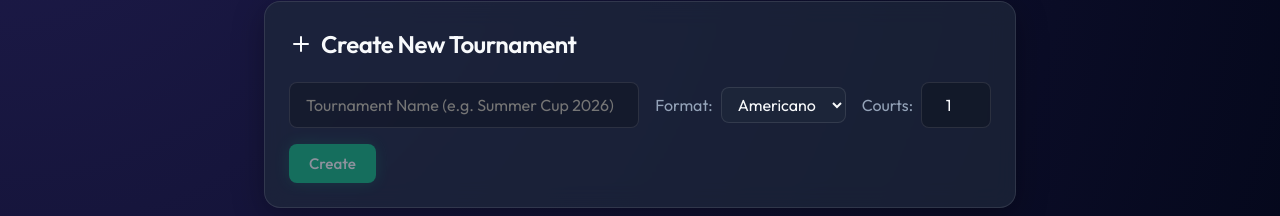
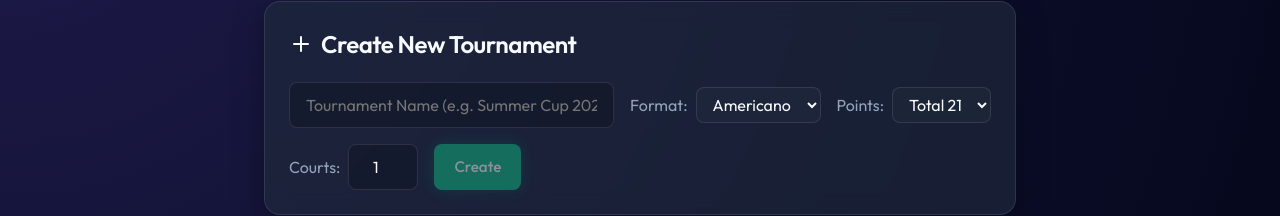
Before and after one commit to fzgitara/baper-padel, a React (Vite) app: page / in a window 1280 px wide. Shown: the part 204-420 px from the top of the page. Built offline with nearby package versions, Linux system fonts and the light colour scheme; no server answers; the database is empty.

Commit message:
feat: add configurable points mode for tournaments with total-21 and free scoring options

```diff
--- a/src/components/Dashboard.tsx
+++ b/src/components/Dashboard.tsx
@@ -7,7 +7,7 @@ export function Dashboard() {
 
   if (!activeTournament) return null;
 
-  const { status, players, matches, totalCourts, format } = activeTournament;
+  const { status, players, matches, totalCourts, format, pointsMode } = activeTournament;
   const activePlayers = players.filter(p => p.active).length;
   const totalMatches = matches.length;
   const completedMatches = matches.filter(m => m.status === 'completed').length;
@@ -64,6 +64,12 @@ export function Dashboard() {
           <div style={{ fontSize: '1.5rem', fontWeight: 700, color: 'var(--text-primary)', textTransform: 'capitalize' }}>{format}</div>
           <div style={{ color: 'var(--text-muted)', fontSize: '0.9rem', textTransform: 'uppercase' }}>Format</div>
         </div>
+        <div style={{ background: 'rgba(0,0,0,0.2)', padding: '20px', borderRadius: '12px', textAlign: 'center' }}>
+          <div style={{ fontSize: '1.5rem', fontWeight: 700, color: 'var(--text-primary)' }}>
+            {pointsMode === 'free' ? 'Free' : '21'}
+          </div>
+          <div style={{ color: 'var(--text-muted)', fontSize: '0.9rem', textTransform: 'uppercase' }}>Points</div>
+        </div>
       </div>
 
       <div className="flex justify-center gap-4" style={{ marginTop: '10px' }}>
--- a/src/components/HomeScreen.tsx
+++ b/src/components/HomeScreen.tsx
@@ -8,15 +8,17 @@ export function HomeScreen() {
   const [newTournamentName, setNewTournamentName] = useState('');
   const [totalCourts, setTotalCourts] = useState(1);
   const [format, setFormat] = useState<'americano' | 'mexicano'>('americano');
+  const [pointsMode, setPointsMode] = useState<'total21' | 'free'>('total21');
   const { tournaments, createTournament, deleteTournament } = useTournamentStore();
 
   const handleCreate = async (e: React.FormEvent) => {
     e.preventDefault();
     if (newTournamentName.trim()) {
-      const id = await createTournament(newTournamentName.trim(), totalCourts, format);
+      const id = await createTournament(newTournamentName.trim(), totalCourts, format, pointsMode);
       setNewTournamentName('');
       setTotalCourts(1);
       setFormat('americano');
+      setPointsMode('total21');
       navigate(`/tournament/${id}`);
     }
   };
@@ -56,6 +58,18 @@ export function HomeScreen() {
             >
               <option value="americano">Americano</option>
               <option value="mexicano">Mexicano</option>
+            </select>
+          </div>
+          <div className="flex items-center gap-2">
+            <span style={{ color: 'var(--text-muted)' }}>Points:</span>
+            <select
+              className="input"
+              style={{ cursor: 'pointer', background: 'var(--bg-card)', color: 'var(--text-primary)', border: '1px solid var(--border-light)', padding: '6px 12px' }}
+              value={pointsMode}
+              onChange={(e) => setPointsMode(e.target.value as 'total21' | 'free')}
+            >
+              <option value="total21">Total 21</option>
+              <option value="free">Free</option>
             </select>
           </div>
           <div className="flex items-center gap-2">
@@ -105,12 +119,15 @@ export function HomeScreen() {
                       {new Date(t.createdAt).toLocaleDateString('en-GB')}
                     </span>
                   </div>
-                  <div className="flex items-center gap-4 text-muted" style={{ fontSize: '0.9rem', color: 'var(--text-muted)' }}>
+                  <div className="flex items-center gap-4 text-muted" style={{ fontSize: '0.9rem', color: 'var(--text-muted)', flexWrap: 'wrap' }}>
                     <span className={`badge ${t.status === 'active' ? 'badge-completed' : 'badge-pending'}`}>
                       {t.status.toUpperCase()}
                     </span>
                     <span className="badge" style={{ background: 'rgba(255,255,255,0.08)', color: 'var(--text-primary)', textTransform: 'capitalize' }}>
                       {t.format || 'americano'}
+                    </span>
+                    <span className="badge" style={{ background: 'rgba(255,255,255,0.06)', color: 'var(--text-muted)', textTransform: 'capitalize' }}>
+                      {t.pointsMode === 'free' ? 'Free Points' : '21 pts'}
                     </span>
                     <span>{t.players.filter(p => p.active).length} Players</span>
                   </div>
--- a/src/components/MatchList.tsx
+++ b/src/components/MatchList.tsx
@@ -7,7 +7,7 @@ export function MatchList() {
   const activeTournament = tournaments.find(t => t.id === activeTournamentId);
 
   if (!activeTournament) return null;
-  const { matches, players, status } = activeTournament;
+  const { matches, players, status, pointsMode } = activeTournament;
 
   const getPlayerName = (id: string) => players.find(p => p.id === id)?.name || 'Unknown';
 
@@ -103,6 +103,7 @@ export function MatchList() {
                       getPlayerName={getPlayerName}
                       getPlayerLabel={getPlayerLabel}
                       hasPartneredBefore={hasPartneredBefore}
+                      pointsMode={pointsMode}
                       onSave={(s1: number, s2: number) => updateScore(match.id, s1, s2)}
                       onSwap={swapMatchPlayer}
                     />
@@ -168,7 +169,7 @@ export function MatchList() {
   );
 }
 
-function MatchCard({ match, players, getPlayerLabel, hasPartneredBefore, onSave, onSwap }: any) {
+function MatchCard({ match, players, getPlayerLabel, hasPartneredBefore, pointsMode, onSave, onSwap }: any) {
   const [s1, setS1] = useState('');
   const [s2, setS2] = useState('');
 
@@ -183,11 +184,13 @@ function MatchCard({ match, players, getPlayerLabel, hasPartneredBefore, onSave,
   const handleS1Change = (e: React.ChangeEvent<HTMLInputElement>) => {
     const val = e.target.value;
     setS1(val);
-    if (val !== '') {
+    if (pointsMode === 'total21' && val !== '') {
       const num = parseInt(val, 10);
       if (!isNaN(num) && num >= 0 && num <= 21) {
         setS2((21 - num).toString());
       }
+    } else if (pointsMode !== 'total21') {
+      // free mode: no auto-fill
     } else {
       setS2('');
     }
@@ -196,11 +199,13 @@ function MatchCard({ match, players, getPlayerLabel, hasPartneredBefore, onSave,
   const handleS2Change = (e: React.ChangeEvent<HTMLInputElement>) => {
     const val = e.target.value;
     setS2(val);
-    if (val !== '') {
+    if (pointsMode === 'total21' && val !== '') {
       const num = parseInt(val, 10);
       if (!isNaN(num) && num >= 0 && num <= 21) {
         setS1((21 - num).toString());
       }
+    } else if (pointsMode !== 'total21') {
+      // free mode: no auto-fill
     } else {
       setS1('');
     }
@@ -273,7 +278,7 @@ function MatchCard({ match, players, getPlayerLabel, hasPartneredBefore, onSave,
             value={s1}
             onChange={handleS1Change}
             min="0"
-            max="21"
+            {...(pointsMode === 'total21' ? { max: 21 } : {})}
           />
           <span style={{ color: 'var(--text-muted)' }}>-</span>
           <input
@@ -283,7 +288,7 @@ function MatchCard({ match, players, getPlayerLabel, hasPartneredBefore, onSave,
             value={s2}
             onChange={handleS2Change}
             min="0"
-            max="21"
+            {...(pointsMode === 'total21' ? { max: 21 } : {})}
           />
         </div>
 
--- a/src/lib/types.ts
+++ b/src/lib/types.ts
@@ -29,6 +29,7 @@ export interface Tournament {
   matches: Match[];
   status: 'setup' | 'active' | 'completed';
   format: 'americano' | 'mexicano';
+  pointsMode: 'total21' | 'free';
 }
 
 export interface TournamentStoreState {
--- a/src/store/tournamentStore.ts
+++ b/src/store/tournamentStore.ts
@@ -1,12 +1,12 @@
 import { create } from 'zustand';
 import { v4 as uuidv4 } from 'uuid';
 import type { Player, Tournament, Match, TournamentStoreState } from '../lib/types';
-import { generateRounds } from '../lib/matchmaking';
+import { generateRounds, generateSingleMatch as generateSingleMatchUtil } from '../lib/matchmaking';
 import { supabase } from '../utils/supabase';
 
 interface TournamentActions {
   init: () => Promise<void>;
-  createTournament: (name: string, totalCourts: number, format: 'americano' | 'mexicano') => Promise<string>;
+  createTournament: (name: string, totalCourts: number, format: 'americano' | 'mexicano', pointsMode: 'total21' | 'free') => Promise<string>;
   deleteTournament: (id: string) => Promise<void>;
   setActiveTournament: (id: string | null) => void;
   updateTotalCourts: (courts: number) => Promise<void>;
@@ -68,14 +68,15 @@ export const useTournamentStore = create<TournamentStoreState & TournamentAction
         status: t.status,
         players: playersForT,
         matches: dbMatches.filter((m: any) => m.tournament_id === t.id),
-        format: t.format || 'americano'
+        format: t.format || 'americano',
+        pointsMode: (t.points_mode as 'total21' | 'free') || 'total21'
       };
     });
 
     set({ tournaments: assembledTournaments, globalPlayers: dbPlayers, isInitialized: true });
   },
 
-  createTournament: async (name, totalCourts, format) => {
+  createTournament: async (name, totalCourts, format, pointsMode) => {
     const id = uuidv4();
     const createdAt = Date.now();
 
@@ -88,7 +89,8 @@ export const useTournamentStore = create<TournamentStoreState & TournamentAction
       players: [],
       matches: [],
       status: 'setup',
-      format
+      format,
+      pointsMode
     };
 
     set((state) => ({
@@ -103,7 +105,8 @@ export const useTournamentStore = create<TournamentStoreState & TournamentAction
       created_at: createdAt,
       total_courts: totalCourts,
       status: 'setup',
-      format
+      format,
+      points_mode: pointsMode
     });
 
     return id;
@@ -324,21 +327,20 @@ export const useTournamentStore = create<TournamentStoreState & TournamentAction
     const hasPending = t.matches.some(m => m.status === 'pending');
     if (hasPending) return;
 
-    // Use generateRounds so ALL matches for the next round are created at once
-    const newMatches = generateRounds(t.players, t.matches, activeId, t.totalCourts, t.format);
-    const matchesToInsert = newMatches.filter(m => !t.matches.some(om => om.id === m.id));
-    if (matchesToInsert.length === 0) return;
+    // Always generate a new match (works even after all unique pairs are covered)
+    const newMatch = generateSingleMatchUtil(t.players, t.matches, activeId, t.format);
+    if (!newMatch) return;
 
     // Optimistic
     set((s) => ({
       tournaments: s.tournaments.map(curr => {
         if (curr.id !== activeId) return curr;
-        return { ...curr, matches: newMatches };
+        return { ...curr, matches: [...curr.matches, newMatch] };
       })
     }));
 
     // Sync
-    await supabase.from('matches').insert(matchesToInsert);
+    await supabase.from('matches').insert(newMatch);
   },
 
   updateScore: async (matchId, score1, score2) => {
```
